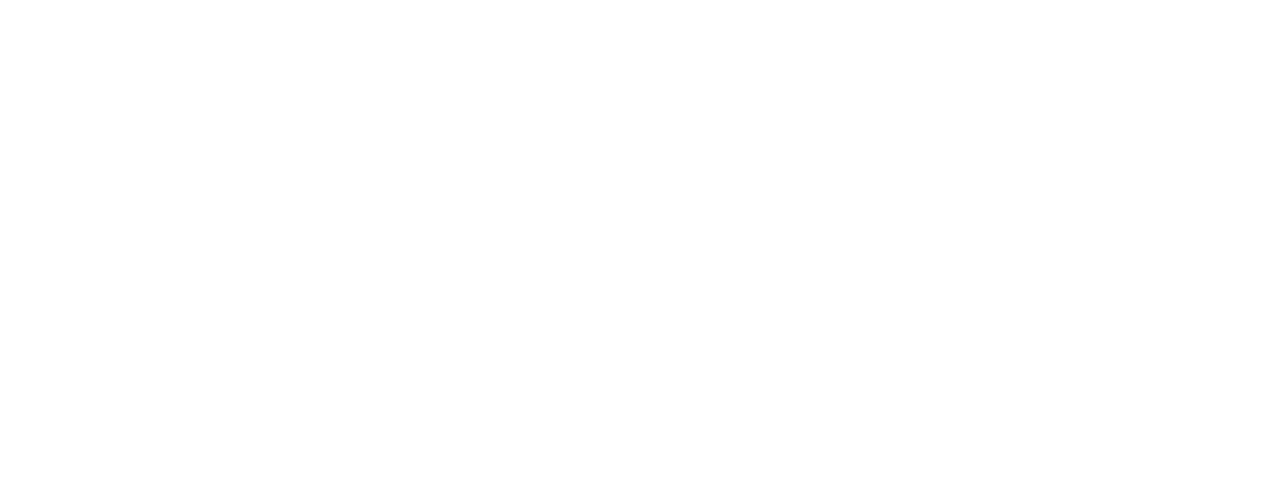
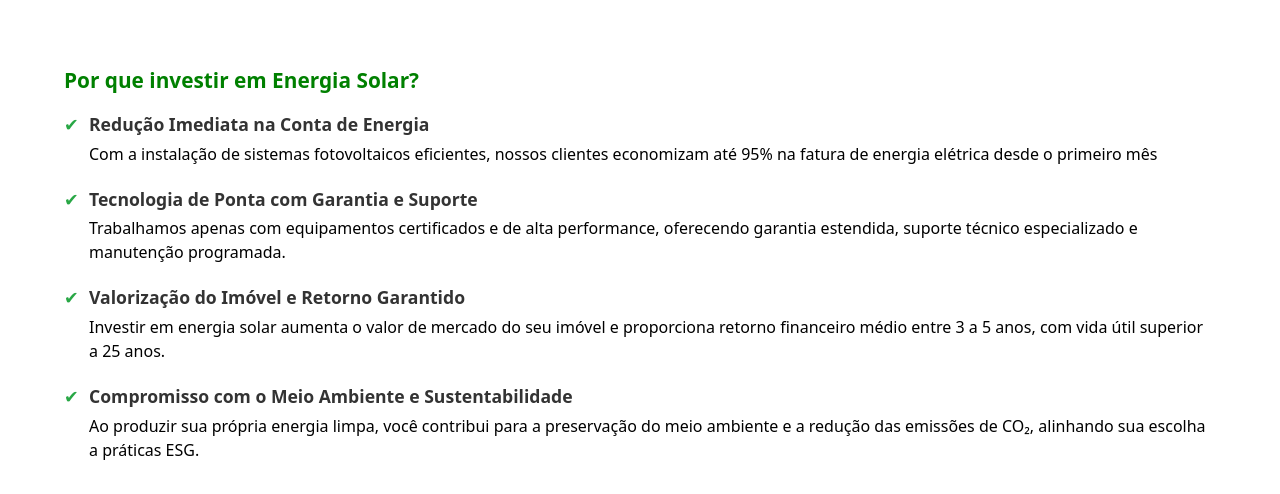
Before and after one commit to Franciane-sl/exerciciosM02S08, a React (Vite) app: page / in a window 1280 px wide. Shown: the part 1324-1818 px from the top of the page. Before the commit the page ends 1304 px from the top, so only its background shows below. Built offline with nearby package versions, Linux system fonts and the light colour scheme.

Commit message:
Implementação do componente PorQueInvestir.

```diff
--- a/src/App.jsx
+++ b/src/App.jsx
@@ -1,6 +1,8 @@
 import './App.css'
 import Navbar from './components/navbar/Navbar'
+import PorQueInvestir from './components/PorQueInvestir/PorQueInvestir'
 import SobreNos from './components/SobreNos/sobreNos'
+
 
 
 function App() {
@@ -12,8 +14,9 @@
       <h1>Energia Solar 365</h1>
       <p>Economize com o sol. Invista no seu futuro!</p>
     </header>
-     <Navbar />
+     <Navbar/>
      <SobreNos/>
+     <PorQueInvestir/>
 
 
     </>
```
